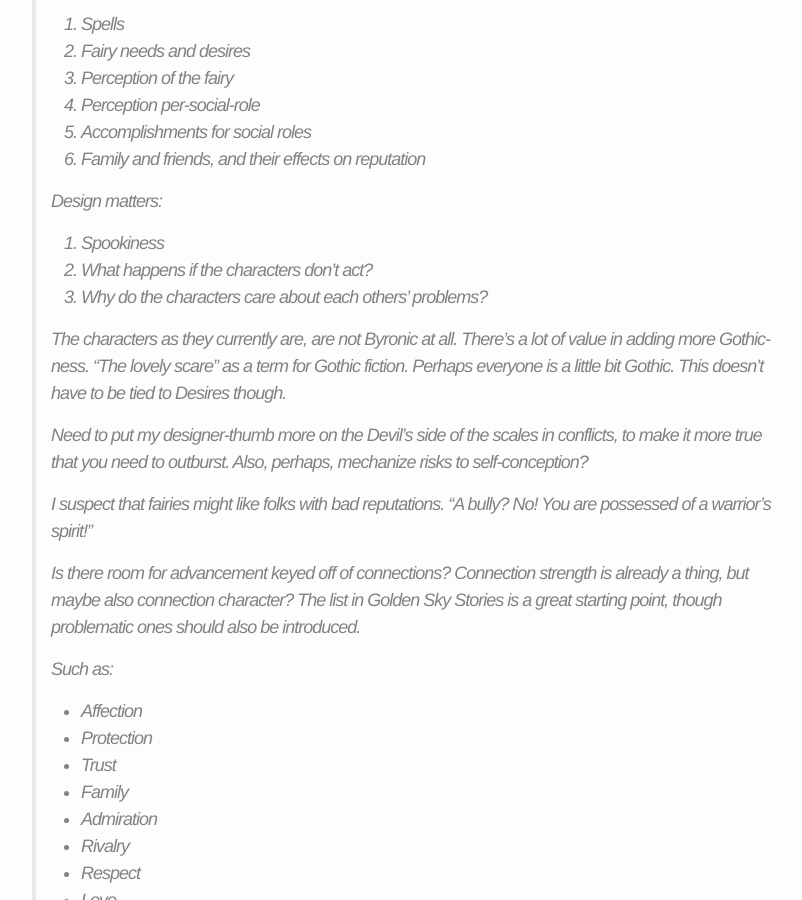
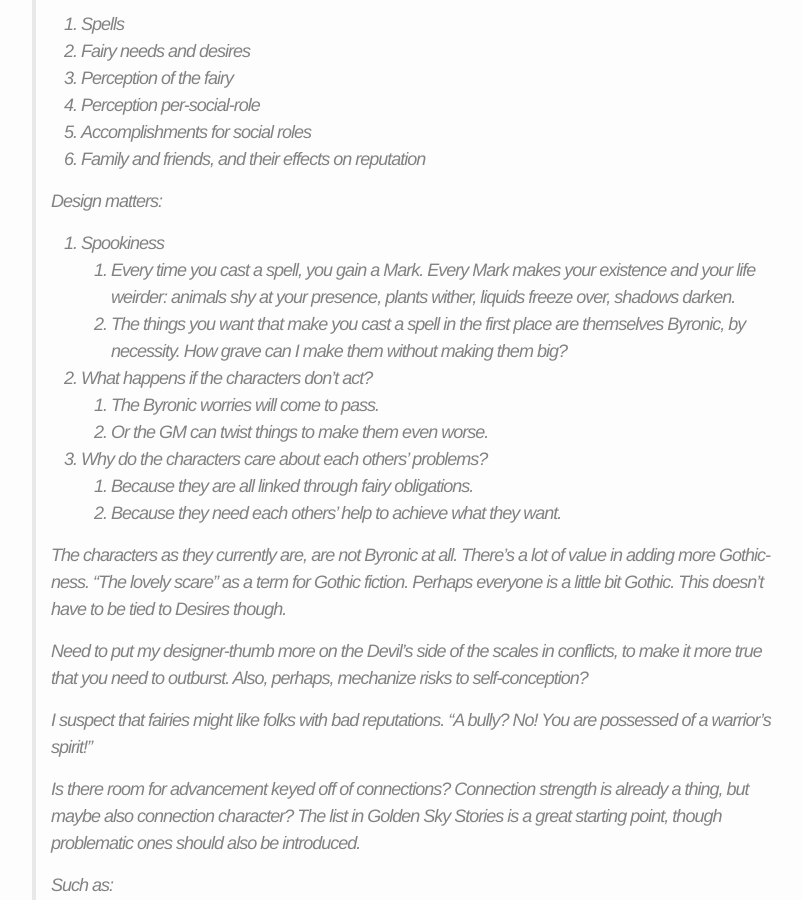
Before and after one commit to wlonk/arcadia, a Jekyll site: the page built from rules/index.md, in a window 1280 px wide and 900 px high, scrolled down 330 px. Shown: the whole window, without its empty margins (238-1040 px from the left). Built offline with Jekyll 4.4.1, drawn with Linux system fonts in a browser that asks for light colours; some web fonts are replaced.

Commit message:
Answer some design questions.

```diff
--- a/rules/index.md
+++ b/rules/index.md
@@ -22,8 +22,18 @@ A game of magic, manners, and madness.
 >  Design matters:
 >
 >  1. Spookiness
+>      1. Every time you cast a spell, you gain a Mark. Every Mark makes your
+>         existence and your life weirder: animals shy at your presence, plants
+>         wither, liquids freeze over, shadows darken.
+>      2. The things you _want_ that make you cast a spell in the first place
+>         are themselves Byronic, by necessity. How grave can I make them
+>         without making them _big_?
 >  2. What happens if the characters don't act?
+>      1. The Byronic worries will come to pass.
+>      2. Or the GM can twist things to make them even worse.
 >  3. Why do the characters care about each others' problems?
+>      1. Because they are all linked through fairy obligations.
+>      2. Because they need each others' help to achieve what they want.
 >
 > The characters as they currently are, are not Byronic at all. There's a lot
 > of value in adding more Gothic-ness. "The lovely scare" as a term for Gothic
```
